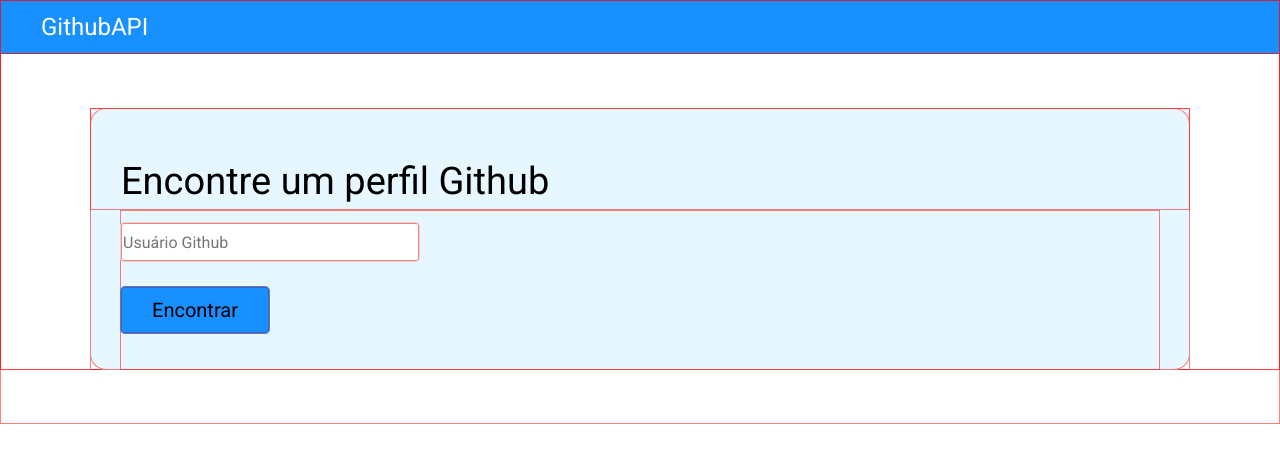
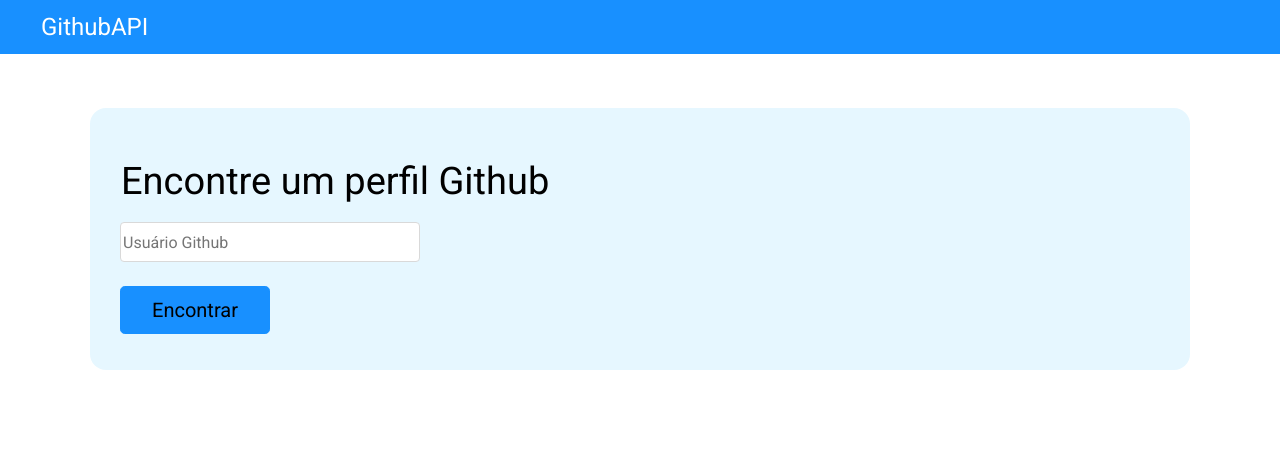
Before and after one commit to janaite/devsuperior-desafio-api-github, a React (Create React App) app: page /search in a window 1280 px wide. Shown: the top 462 px of the page. Built offline with nearby package versions, Linux system fonts and the light colour scheme.

Commit message:
some final touches

```diff
--- a/src/App.css
+++ b/src/App.css
@@ -132,7 +132,7 @@
 
 /* my custom */
 * {
-  box-shadow: inset 0 0 0 1px rgba(255, 0, 0, 50%);
+  /* box-shadow: inset 0 0 0 1px rgba(255, 0, 0, 50%); */
 }
 
 body {
--- a/src/components/Navbar/index.tsx
+++ b/src/components/Navbar/index.tsx
@@ -1,9 +1,10 @@
+import { Link } from "react-router-dom";
 import "./styles.css";
 
 const Navbar = () => {
   return (
     <div className="navbar-container">
-      <h1>GithubAPI</h1>
+      <Link to="/"><h1>GithubAPI</h1></Link>
     </div>
   );
 };
--- a/src/components/Navbar/styles.css
+++ b/src/components/Navbar/styles.css
@@ -1,6 +1,11 @@
 .navbar-container {
   background-color: #1890ff;
   color: white;
+}
+
+.navbar-container a {
+  color: white;
+  text-decoration: none;
 }
 
 .navbar-container h1 {
--- a/src/components/ResultCard/styles.css
+++ b/src/components/ResultCard/styles.css
@@ -27,6 +27,7 @@
   border-radius: 4px;
   padding: 10px;
   margin: 5px 0;
+  border: 1px solid #d9d9d9;
 }
 
 .result-card-informations p .result-card-label {
```
